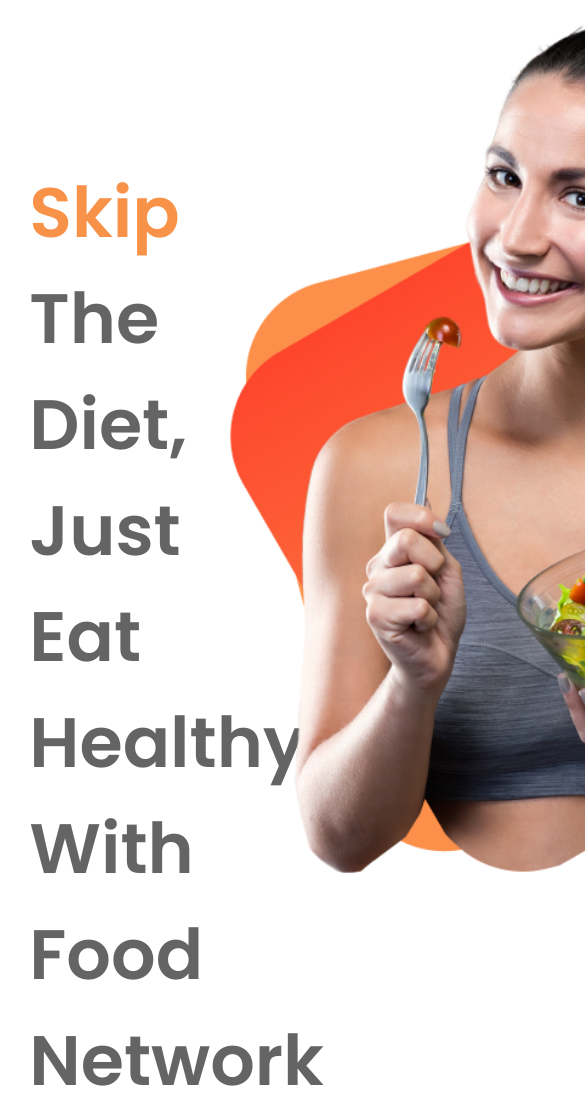
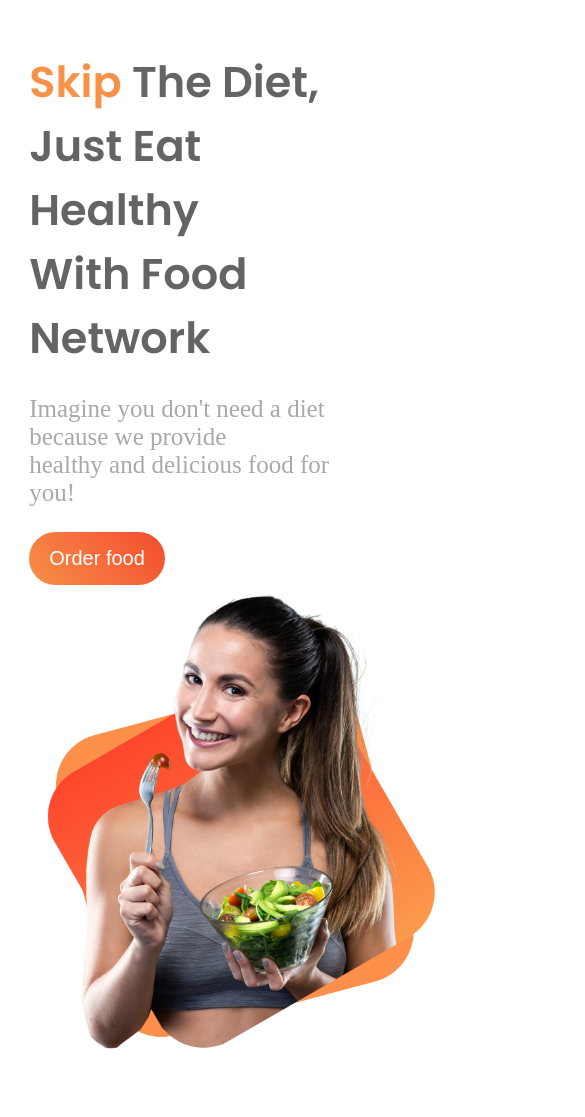
Before and after one commit to rkhademul8/food-network, a plain HTML site: page index.html in a window 390 px wide. Shown: the top 1117 px of the page, 585 px wide, since content can reach past the window. After the commit the page ends 1071 px from the top, so only its background shows below. Drawn offline with Linux system fonts and the light colour scheme.

Commit message:
first_diet_media_querry_done

```diff
--- a/style.css
+++ b/style.css
@@ -38,3 +38,25 @@
 .food_bg_img img{
     width: 800px;
 }
+
+
+@media only screen and (max-width: 500px) {
+    .healthy_food{
+        display: block;
+    }
+
+    h1{
+        font-family: 'Poppins', sans-serif;
+        font-size: 43px;
+        color: rgba(0, 0, 0, 0.609);
+    }
+
+    .food_content{
+        width: 100%;
+        margin-top: 50px;
+    }
+
+    .food_bg_img img{
+        width: 425px;
+    }
+  }
```
